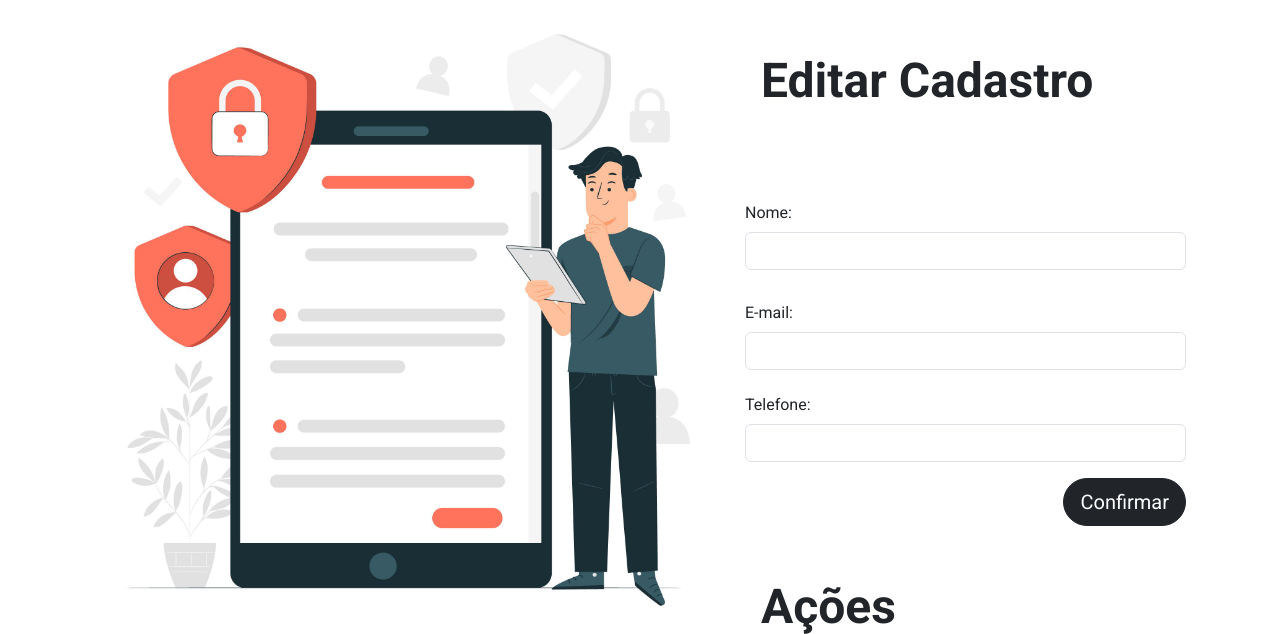
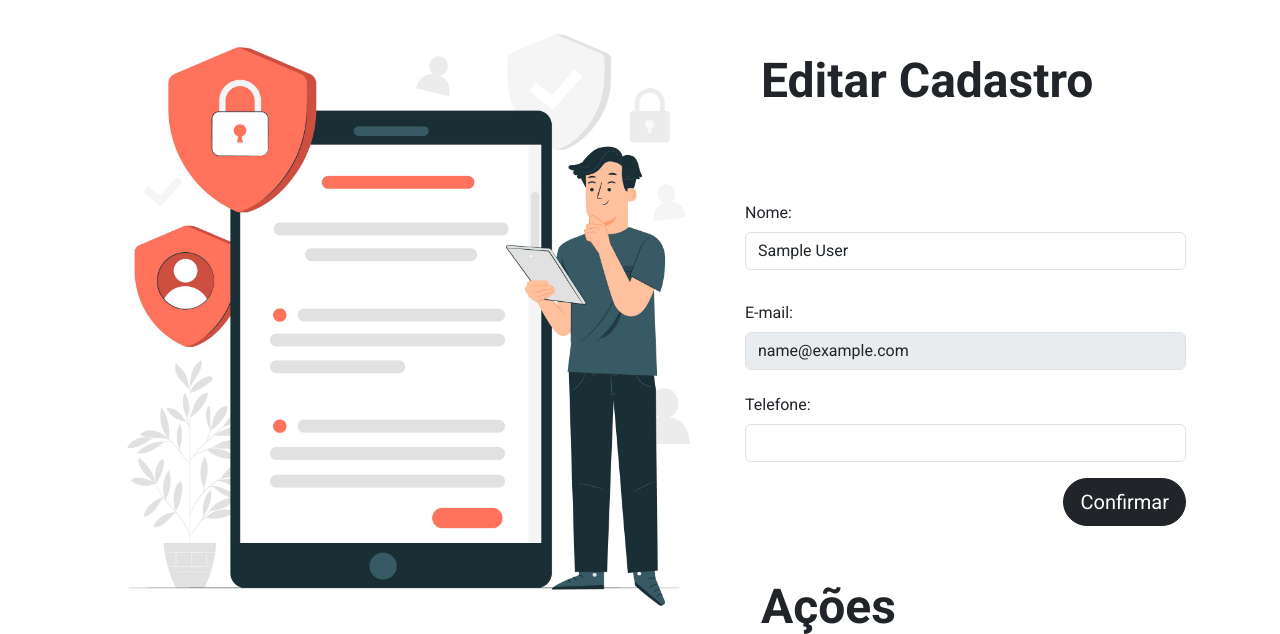
Before and after one commit to elinaldosoft/gastemenos, a Django app: page /edit-account in a window 1280 px wide. Shown: the part 86-720 px from the top of the page. Run offline with Django 4.2, Linux system fonts and the light colour scheme; the visitor is signed in with stand-in values (Sample User, id 1); some libraries are stand-ins or nearby versions.

Commit message:
Add edit form

```diff
--- a/app/accounts/forms.py
+++ b/app/accounts/forms.py
@@ -28,3 +28,12 @@ class SignUpForm(RequestModelForm):
 class SignInForm(forms.Form):
     email = forms.EmailField(label="Seu e-mail", max_length=100, widget=forms.TextInput(attrs={"class": "form-control"}))
     password = forms.CharField(widget=forms.TextInput(attrs={"class": "form-control", "type": "password"}))
+
+
+class EditForm(RequestModelForm):
+    name = forms.CharField(label="Seu nome", max_length=100, widget=forms.TextInput(attrs={"class": "form-control"}))
+    phone = forms.CharField(label="Seu nome", max_length=100, widget=forms.TextInput(attrs={"class": "form-control"}))
+
+    class Meta:
+        model = User
+        fields = ('name', 'phone', )
--- a/app/accounts/views.py
+++ b/app/accounts/views.py
@@ -1,12 +1,13 @@
 from django.contrib.auth.views import LoginView, PasswordResetView, PasswordChangeView
 from django.contrib.messages.views import SuccessMessageMixin
 from django.urls import reverse, reverse_lazy
+from django.contrib import messages
 from django.shortcuts import render, redirect
 from django.http.request import HttpRequest
 from django.http.response import HttpResponse
 from django.views import View
 
-from .forms import SignUpForm
+from .forms import SignUpForm, EditForm
 
 
 class SignInView(LoginView):
@@ -41,11 +42,24 @@ class ResetPasswordView(SuccessMessageMixin, PasswordResetView):
     success_url = reverse_lazy('home_page')
 
 
-class EditAccView(SuccessMessageMixin, PasswordResetView):
-    form_class = SignUpForm
+class EditAccountView(SuccessMessageMixin, PasswordResetView):
+    form_class = EditForm
     template_name = 'accounts/edit_account.html'
     success_message = "Seus dados foram alterados com sucesso."
     success_url = reverse_lazy('home_page')
+
+    def get(self, request: HttpRequest) -> HttpResponse:
+        form = self.form_class(instance=request.user)
+        return render(request, self.template_name, {'form': form})
+
+    def post(self, request: HttpRequest) -> HttpResponse:
+        form = self.form_class(request.POST, instance=request.user)
+        if form.is_valid():
+            form = form.save(commit=False)
+            form.save()
+            messages.success(request, "Perfil atualizado com sucesso.")
+            return redirect(reverse("edit-account"))
+        return render(request, self.template_name)
 
 
 def password_change(request):
--- a/config/urls.py
+++ b/config/urls.py
@@ -24,7 +24,7 @@ from django.conf.urls.static import static
 from django.contrib.auth.decorators import login_required
 from django.urls import path
 
-from app.accounts.views import SignInView, SignUpView, ResetPasswordView, EditAccView
+from app.accounts.views import SignInView, SignUpView, ResetPasswordView, EditAccountView
 from app.financial.views import DashboardView, FinancialView, FinancialDeleteView, ReportsView
 
 
@@ -36,7 +36,7 @@ urlpatterns = [
     ),  # Redirect to sign-in
     path("sign-in", SignInView.as_view(), name="sign-in"),
     path("sign-up", SignUpView.as_view(), name="sign-up"),
-    path("edit-account", login_required(EditAccView.as_view()), name="edit-account"),
+    path("edit-account", login_required(EditAccountView.as_view()), name="edit-account"),
     path("logout", login_required(auth_views.LogoutView.as_view()), name="logout"),
     path("password-reset/", ResetPasswordView.as_view(), name="password_reset"),
     path(
--- a/templates/accounts/edit_account.html
+++ b/templates/accounts/edit_account.html
@@ -17,7 +17,7 @@
                     <h1 class="display-5 fw-bold">Editar Cadastro</h1>
                 </div>
             </div>
-            <form action="/sign-up" method="post">
+            <form action="/edit-account" method="post">
                 {% csrf_token %}
                 <div class="form-outline mb-4">
                     {{ form.name.errors }}
@@ -31,7 +31,7 @@
                     {{ form.email.errors }}
                     <label for="{{ form.email.id_for_label }}" class="col-sm-12 col-form-label">E-mail:</label>
                     <div class="col-sm-12">
-                        {{ form.email }}
+                        <input type="text" value="{{ request.user.email }}" name="phone" class="form-control" maxlength="100" required="" id="id_phone" disabled>
                     </div>
                 </div>
 
@@ -40,7 +40,7 @@
                     {{ form.password.errors }}
                     <label for="{{ form.password.id_for_label }}" class="col-sm-12 col-form-label">Telefone:</label>
                     <div class="col-sm-12">
-                        {{ form.password }}
+                        {{ form.phone }}
                     </div>
                 </div>
 
```
